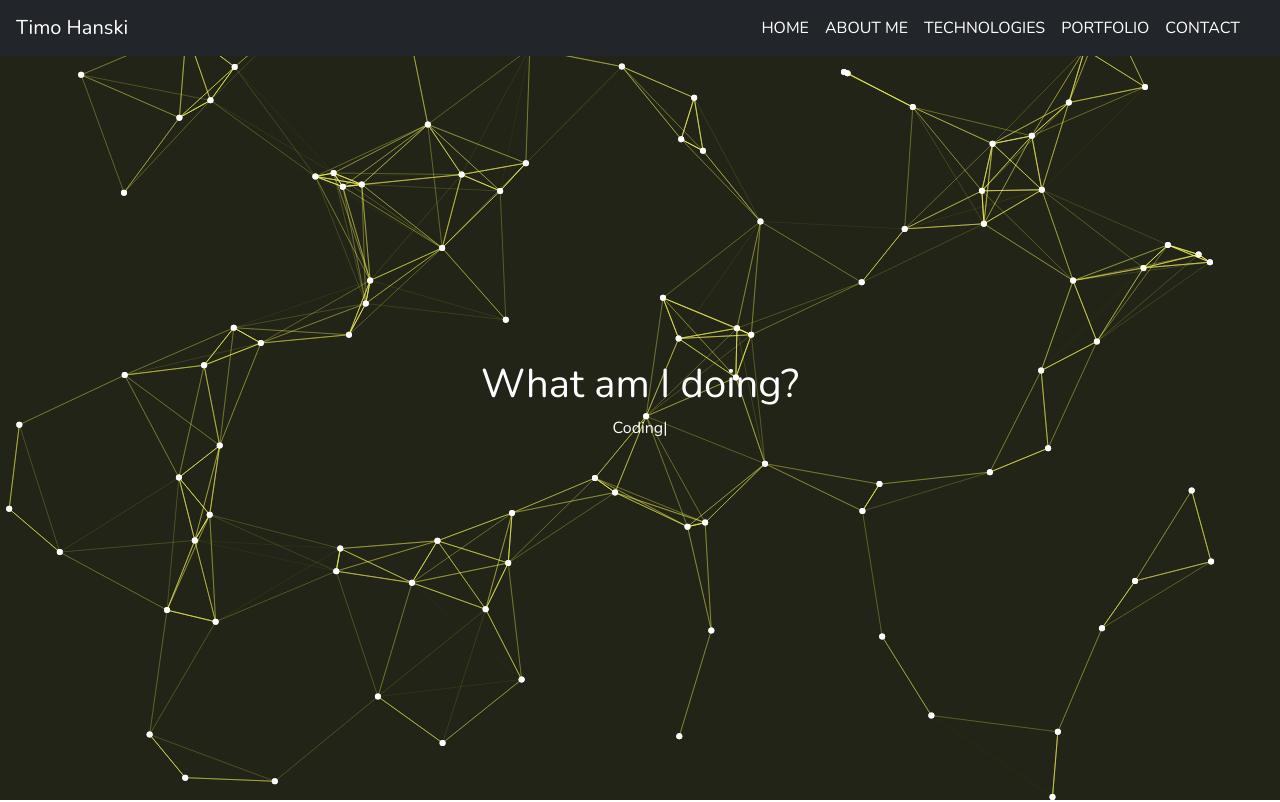
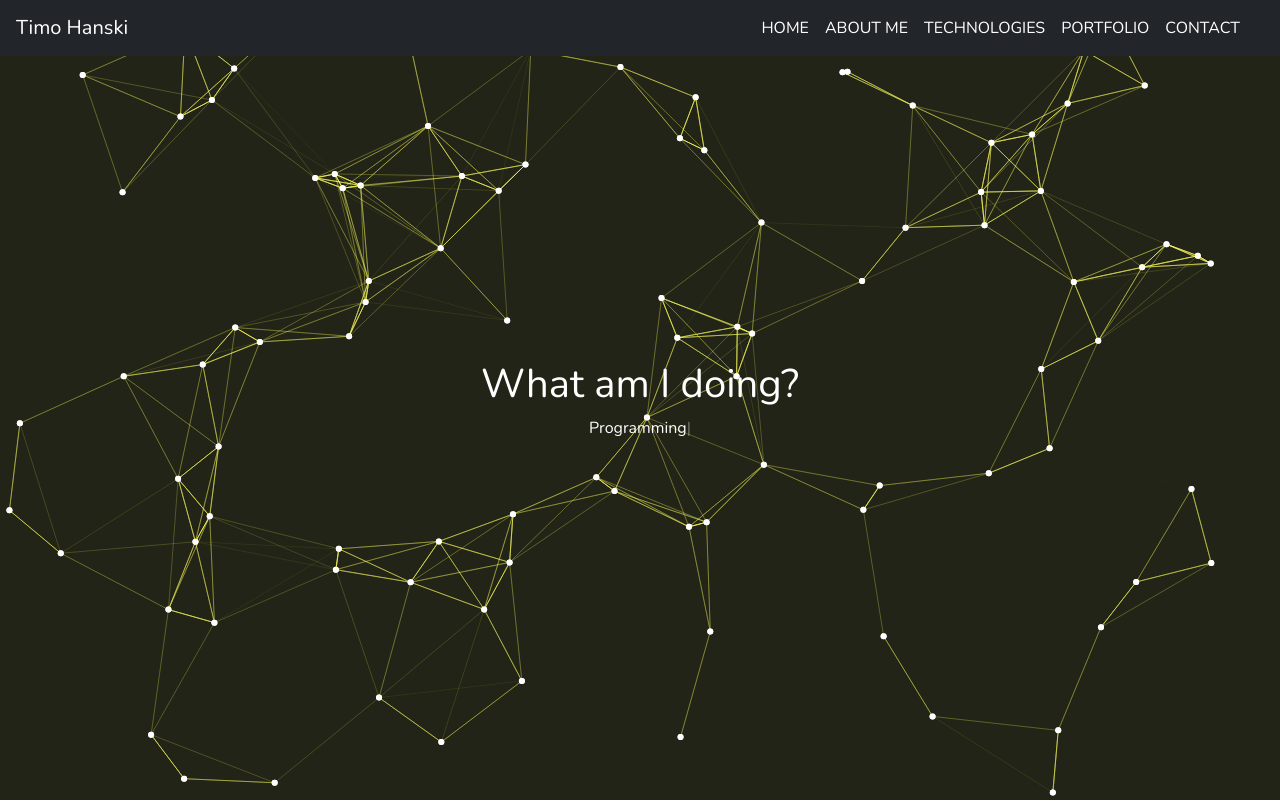
Before and after one commit to thansgit/portfolio, a React (Create React App) app: page / in a window 1280 px wide. Shown: the top 802 px of the page. Built offline with nearby package versions, Linux system fonts and the light colour scheme.

Commit message:
Fixed header

```diff
--- a/src/screens/header/Header.jsx
+++ b/src/screens/header/Header.jsx
@@ -14,7 +14,8 @@ function Header() {
                     '',
                     'Web development',
                     'Studying',
-                    'Coding',
+                    'Programming',
+                    'Googling',
                     ''
                 ]}
                 typeSpeed={40}
```
